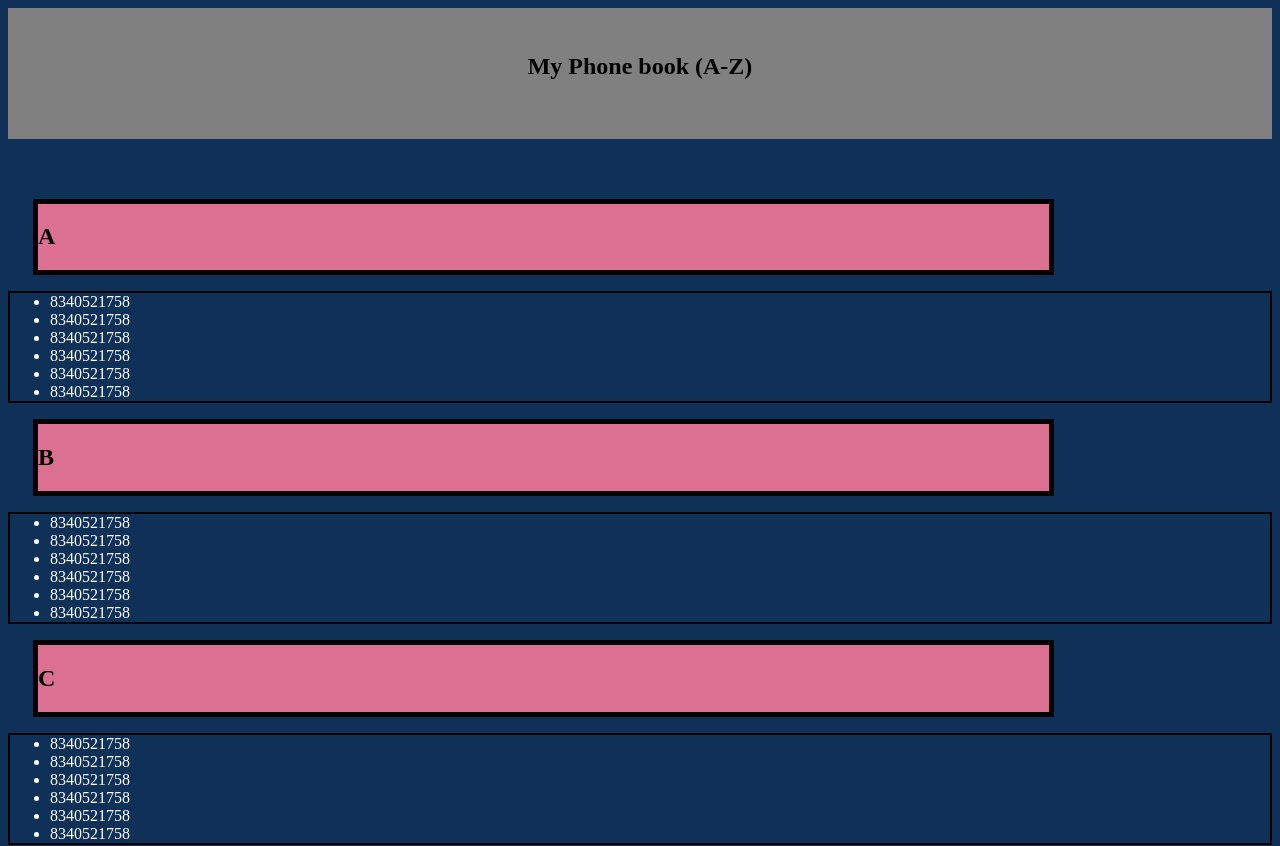
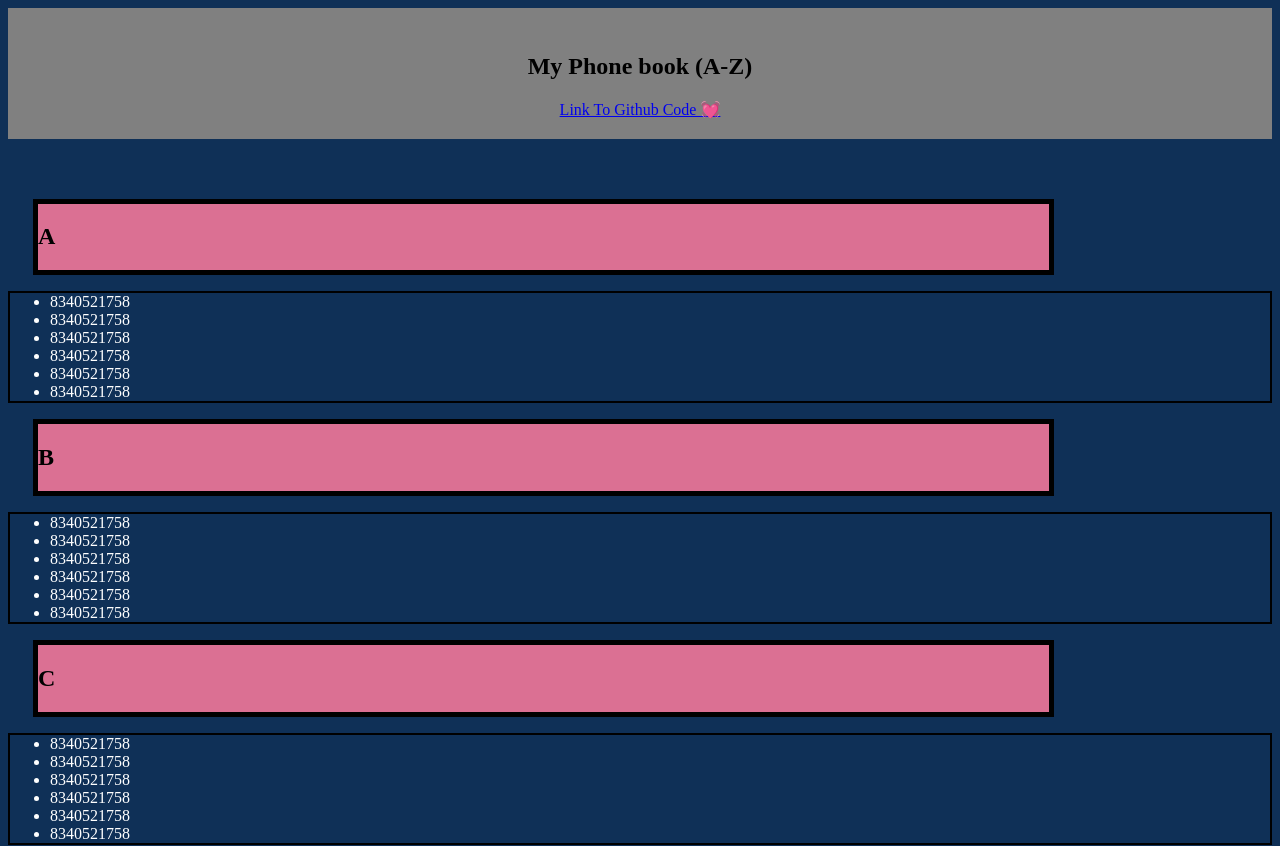
Before and after one commit to keshavgupta848101/My-Phone-book, a plain HTML site: page index.html in a window 1280 px wide. Shown: the top 846 px of the page. Drawn offline with Linux system fonts and the light colour scheme.

Commit message:
Update index.html

```diff
--- a/index.html
+++ b/index.html
@@ -10,7 +10,7 @@
   <body>
     <nav>
       <h1 id="name">My Phone book (A-Z)</h1>
-
+      <a href="https://github.com/keshavgupta848101/My-Phone-book">Link To Github Code 💓</a>
     </nav>
     <main>
 
```
